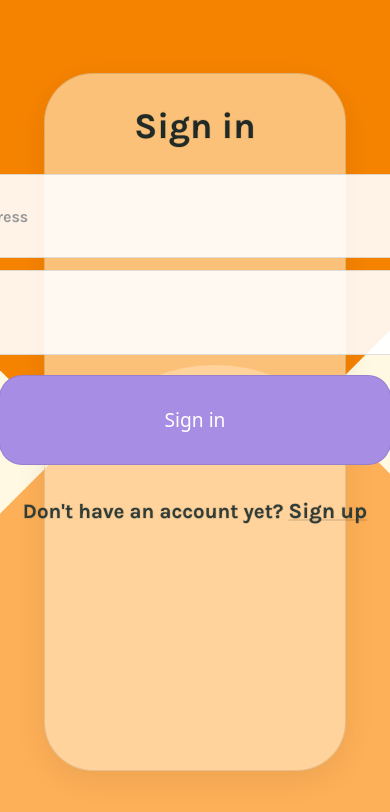
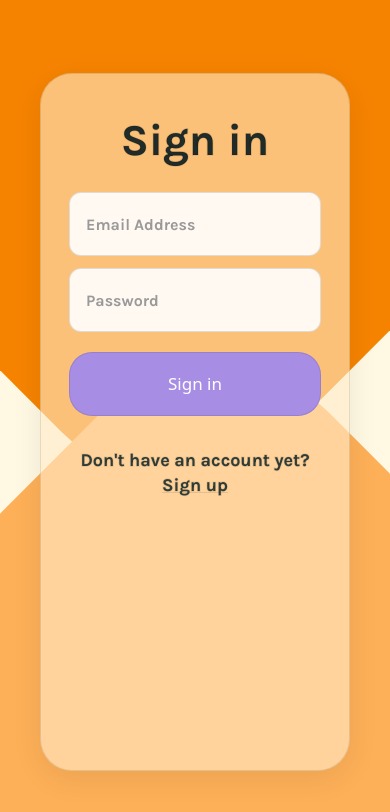
Before and after one commit to nhcarrigan-spring-2026-cohort/amber-wisteria, a React app in the folder frontend/: page /login in a window 390 px wide. Shown: the top 812 px of the page. Built offline with nearby package versions, Linux system fonts and the light colour scheme; the HTML template or start-up script is replaced by a standard one.

Commit message:
added responsiveness of login page

```diff
--- a/frontend/src/components/Login/login-form.css
+++ b/frontend/src/components/Login/login-form.css
@@ -166,7 +166,41 @@
   border: 0;
 }
 
-@media (max-width: 600px) {
-  .signin-heading { font-size: 36px; line-height: 48px; }
-  .login-form { padding: 28px; }
+@media (max-width: 768px) {
+  .login-page {
+    padding: 16px;
+  }
+
+  .login-form {
+    padding: 40px 28px;
+    border-radius: 32px;
+  }
+
+  .signin-heading {
+    font-size: 44px;
+    line-height: 54px;
+  }
+
+  .form input {
+    width: 100%;
+    height: 64px;
+    font-size: 16px;
+    padding: 10px 16px;
+  }
+
+  .submit {
+    width: 100%;
+    height: 64px;
+    font-size: 17px;
+  }
+
+  .signup-text {
+    width: 100%;
+    font-size: 18px;
+    line-height: 24px;
+  }
+
+  .signup-text a {
+    font-size: 18px;
+  }
 }
```
